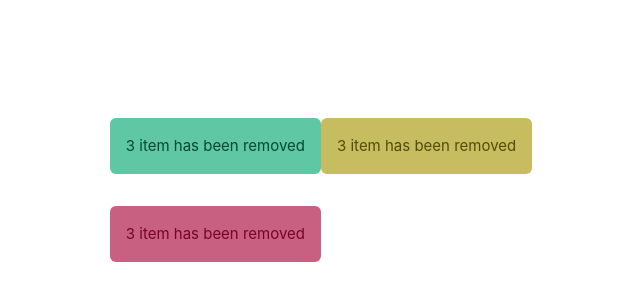
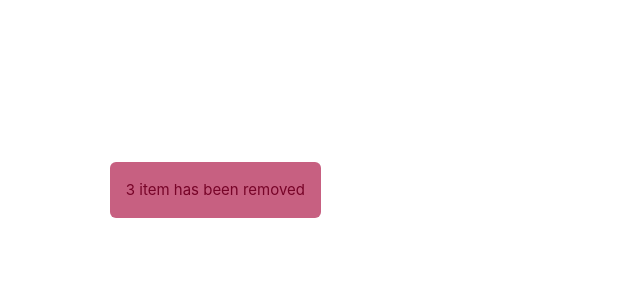
Before and after one commit to nambelaas/vue-components, a Vue app: page / in a window 1280 px wide. Shown: the part 226-526 px from the top of the page, without its empty margins (319-959 px from the left). Built offline with nearby package versions, Linux system fonts and the light colour scheme; the HTML template or start-up script is replaced by a standard one.

Commit message:
Add props validation

```diff
--- a/src/App.vue
+++ b/src/App.vue
@@ -14,6 +14,6 @@ const alert = ref({
 
 <template>
   <!-- <Alert :message="items+' item has been removed'" type="success" :show="true"/> -->
-  <!-- <Alerts :message="items+' item has been removed'" type="success" :count="2"/> -->
-  <Alerts :message="items+' item has been removed'" type="success" :types="alert.type"/>
+  <Alert :message="items+' item has been removed'" type="danger" />
+  <!-- <Alerts :message="items+' item has been removed'" type="errors" :types="alert.type"/> -->
 </template>
--- a/src/components/Alert.vue
+++ b/src/components/Alert.vue
@@ -9,8 +9,11 @@ export default{
     name:"Alert",
     props:{
         type:{
-            type:String,
-            default:"success"
+            type: String,
+            default: "success",
+            validator: function(value: string){
+                return ["success","warning","danger"].includes(value)
+            }
         },
         message:{
             type: String,
```
